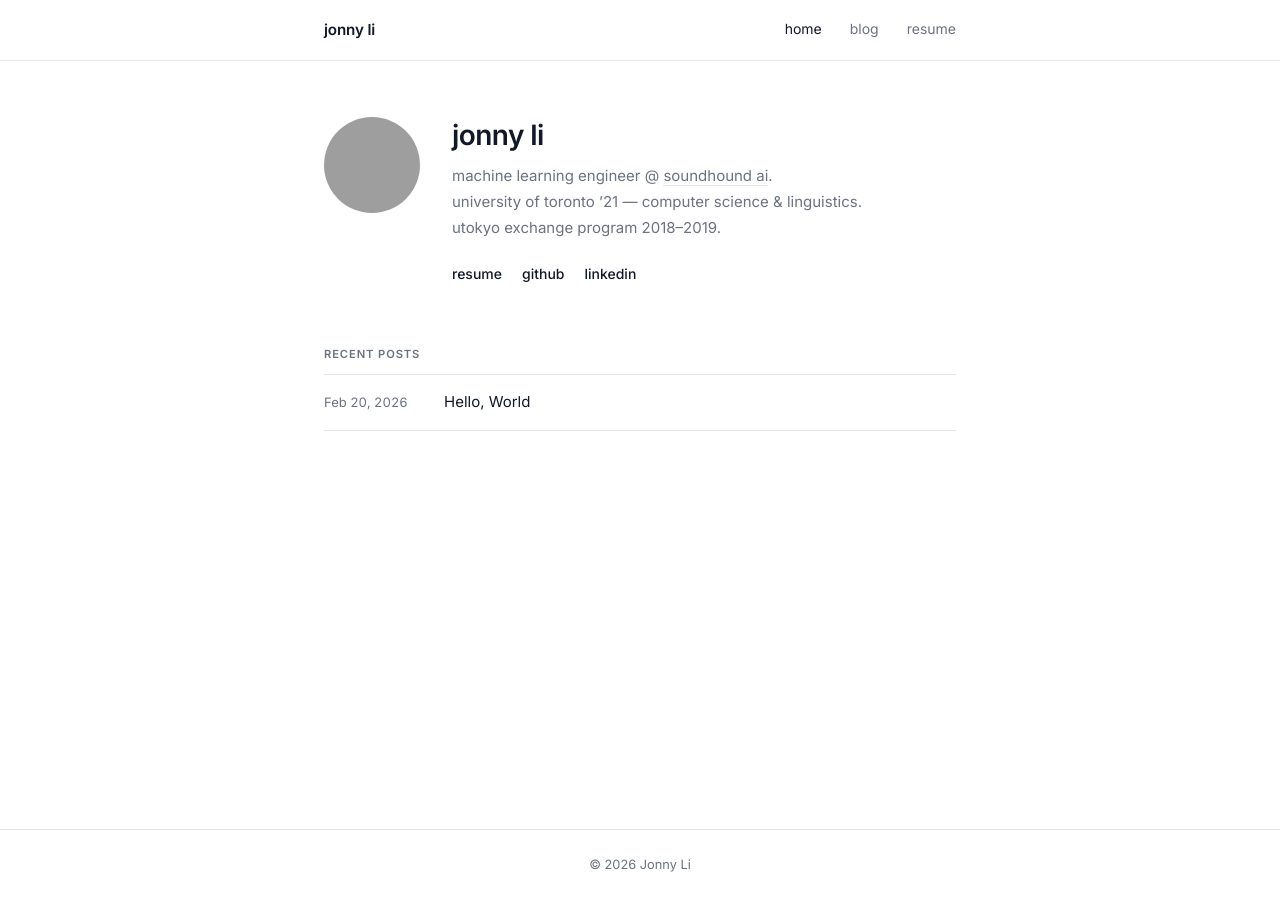
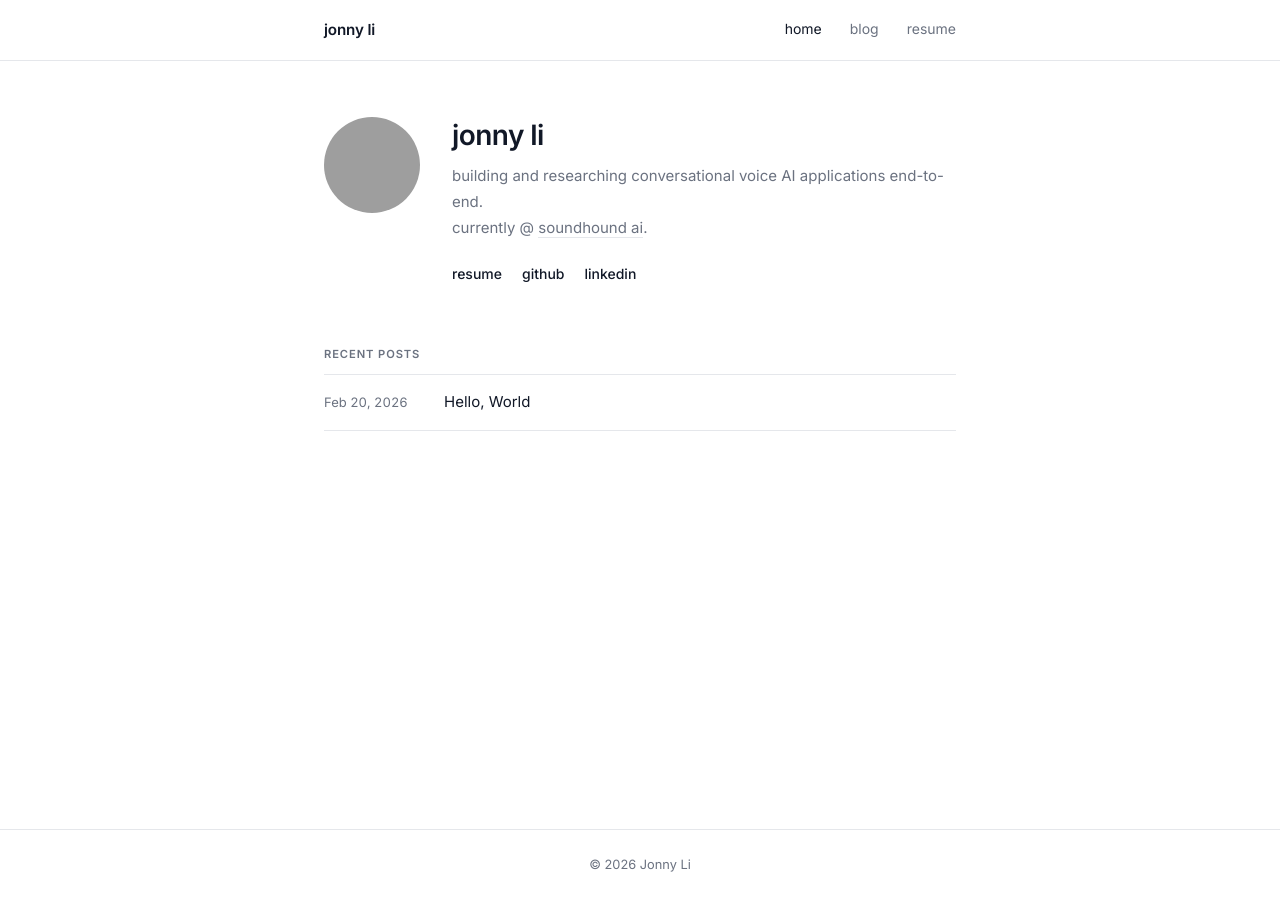
Before and after one commit to jonnyli1125/jonnyli1125.github.com, a Jekyll site: the page built from index.html, in a window 1280 px wide. Built offline with Jekyll 4.4.1, drawn with Linux system fonts in a browser that asks for light colours; grey boxes are pictures that could not be loaded.

Commit message:
Update home.html

```diff
--- a/_layouts/home.html
+++ b/_layouts/home.html
@@ -11,10 +11,8 @@ layout: default
   <div class="profile-info">
     <h1 class="profile-name">{{ site.author.name | downcase }}</h1>
     <p class="profile-bio">
-      machine learning engineer @
-      <a href="https://www.soundhound.com" target="_blank" rel="noopener">soundhound ai</a>.<br>
-      university of toronto &rsquo;21 &mdash; computer science &amp; linguistics.<br>
-      utokyo exchange program 2018&ndash;2019.
+      building and researching conversational voice AI applications end-to-end.<br>
+      currently @ <a href="https://www.soundhound.com/">soundhound ai</a>.
     </p>
     <ul class="profile-links">
       <li><a href="/Jonny_Li_resume.pdf" target="_blank" rel="noopener">resume</a></li>
```
